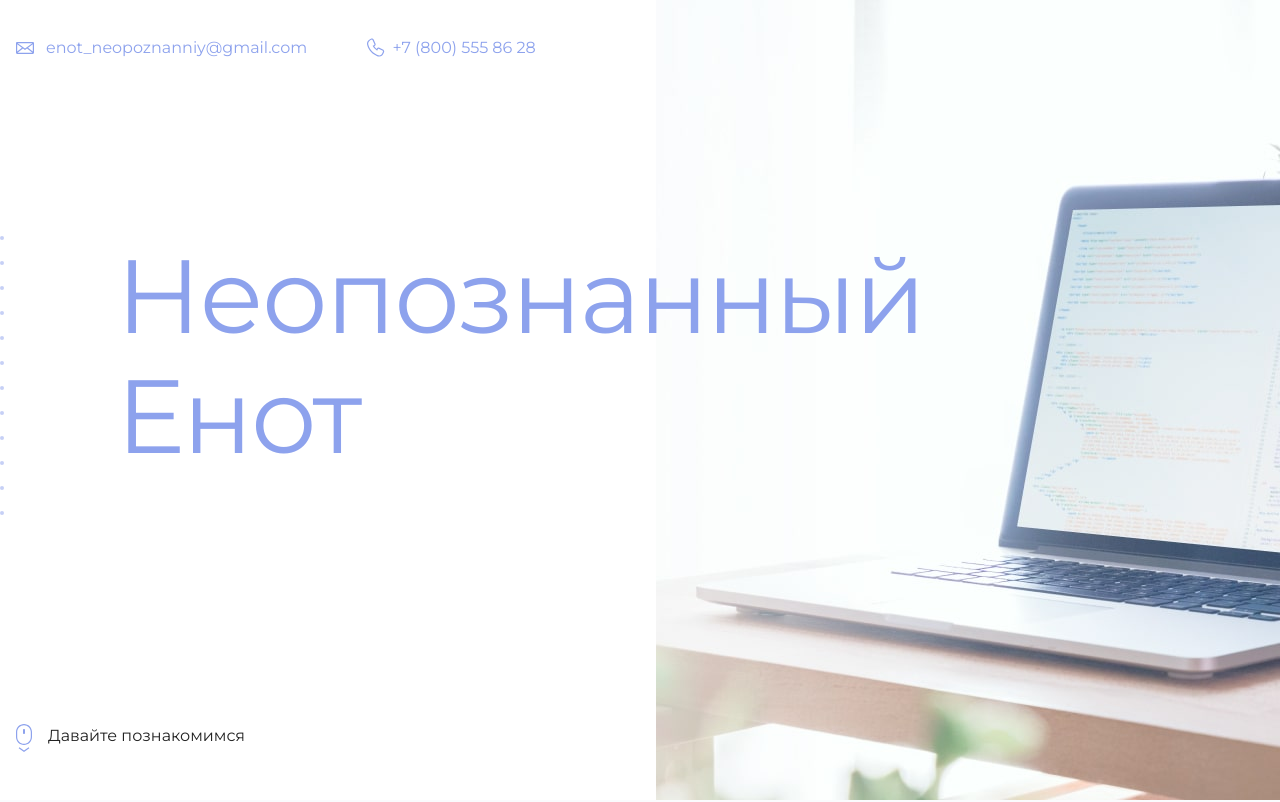
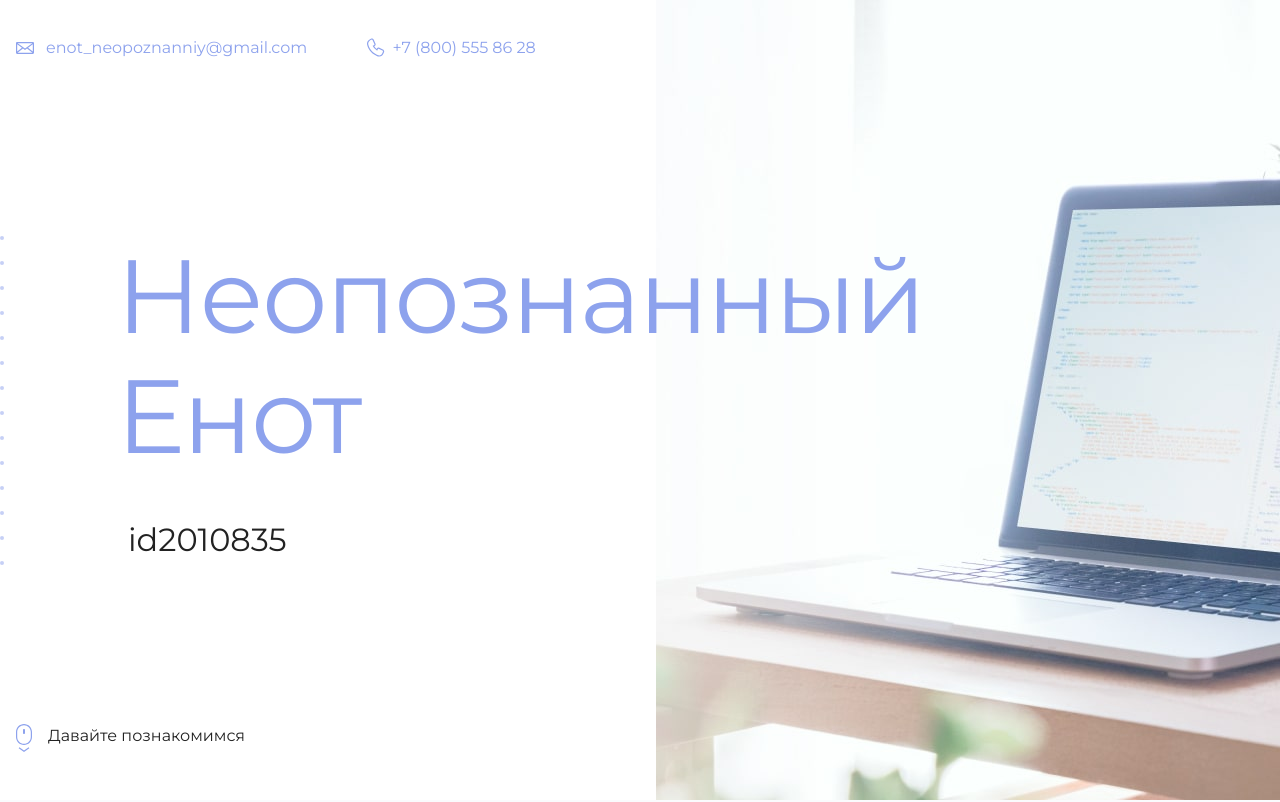
Before and after one commit to BSIACS/my-site, a plain HTML site: page index.html in a window 1280 px wide. Shown: the top 802 px of the page. Drawn offline with Linux system fonts and the light colour scheme.

Commit message:
Добавлен id пользователя

```diff
--- a/index.html
+++ b/index.html
@@ -19,7 +19,7 @@
       <section class="hero-image">
         <div class="container">
           <h1 class="heading">Неопознанный Енот</h1>
-          <p><!-- Тут ваш id на сайте Академии --></p>
+          <p>id2010835</p>
         </div>
       </section>
 
```
